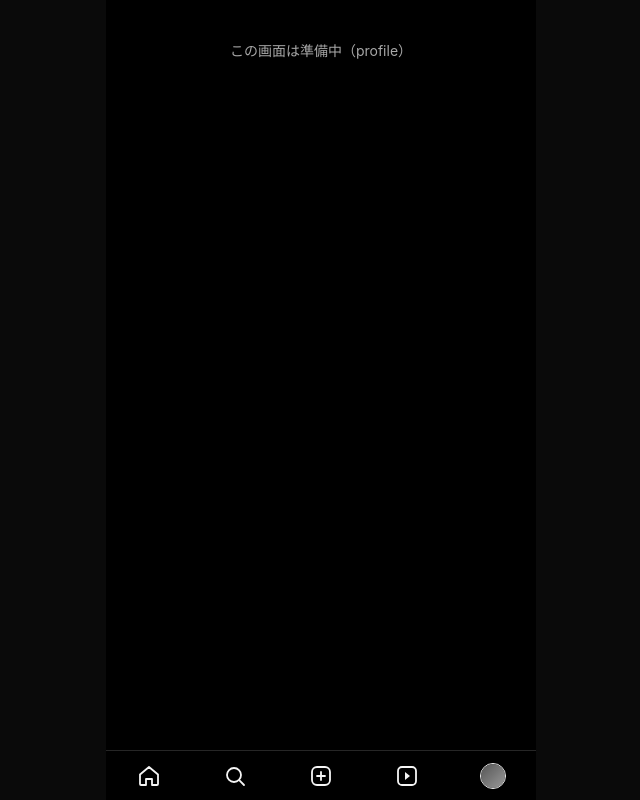
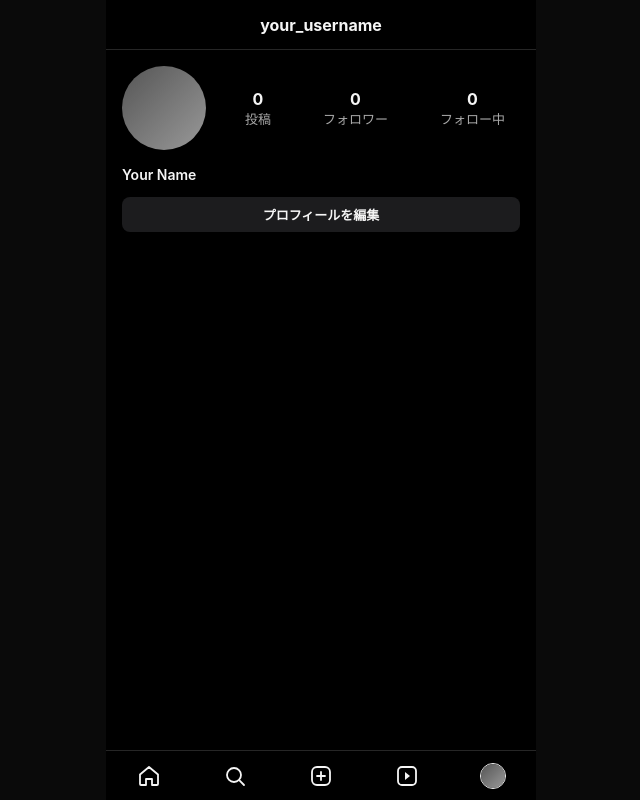
Before and after one commit to 7nagiiiiiii7-commits/instagram-local, a React (Vite) app: page / in a window 1280 px wide. Both pictures are taken after a click on the button 812 px from the left and 775 px from the top of the page. Shown: the whole page, without its empty margins (319-959 px from the left). Built offline with nearby package versions, Linux system fonts and the light colour scheme.

Commit message:
feat: add profile screen with grid and post detail

```diff
--- a/src/App.jsx
+++ b/src/App.jsx
@@ -1,7 +1,9 @@
 import { useStore } from './store/StoreProvider.jsx';
 import TabBar from './components/TabBar.jsx';
 import FeedScreen from './screens/FeedScreen.jsx';
+import ProfileScreen from './screens/ProfileScreen.jsx';
 import ComposerScreen from './screens/ComposerScreen.jsx';
+import PostDetail from './screens/PostDetail.jsx';
 
 export default function App() {
   const { ready, tab, overlay } = useStore();
@@ -11,12 +13,14 @@ export default function App() {
         {!ready ? <div className="loading">…</div> : (
           <>
             {tab === 'home' && <FeedScreen />}
-            {tab !== 'home' && <div className="empty">この画面は準備中（{tab}）</div>}
+            {tab === 'profile' && <ProfileScreen />}
+            {tab !== 'home' && tab !== 'profile' && <div className="empty">この画面は準備中（{tab}）</div>}
           </>
         )}
       </div>
       <TabBar />
       {overlay?.kind === 'composer' && <ComposerScreen />}
+      {overlay?.kind === 'postDetail' && <PostDetail id={overlay.id} />}
     </div>
   );
 }
--- /dev/null
+++ b/src/screens/PostDetail.jsx
@@ -0,0 +1,20 @@
+import { useStore } from '../store/StoreProvider.jsx';
+import PostCard from '../components/PostCard.jsx';
+import { BackIcon } from '../components/icons.jsx';
+
+export default function PostDetail({ id }) {
+  const { posts, setOverlay } = useStore();
+  const post = posts.find((p) => p.id === id);
+  return (
+    <div className="overlay">
+      <header className="topbar">
+        <div className="topbar-side"><button onClick={() => setOverlay(null)}><BackIcon /></button></div>
+        <div className="topbar-title">投稿</div>
+        <div className="topbar-side" />
+      </header>
+      <div className="app-screen">
+        {post ? <PostCard post={post} /> : <div className="empty">投稿が見つかりません</div>}
+      </div>
+    </div>
+  );
+}
--- /dev/null
+++ b/src/screens/ProfileScreen.jsx
@@ -0,0 +1,46 @@
+import { useStore } from '../store/StoreProvider.jsx';
+import { useObjectURL } from '../hooks/useObjectURL.js';
+import TopBar from '../components/TopBar.jsx';
+import MediaItem from '../components/MediaItem.jsx';
+import { CarouselIcon, VideoMarkIcon } from '../components/icons.jsx';
+
+function GridCell({ post, onClick }) {
+  return (
+    <button className="grid-cell" onClick={onClick}>
+      <MediaItem media={post.media[0]} className="grid-img" />
+      {post.media.length > 1 && <span className="grid-badge"><CarouselIcon /></span>}
+      {post.media.length === 1 && post.media[0].kind === 'video' && <span className="grid-badge"><VideoMarkIcon /></span>}
+    </button>
+  );
+}
+
+export default function ProfileScreen() {
+  const { profile, posts, setOverlay } = useStore();
+  const avatarUrl = useObjectURL(profile?.avatarBlob);
+  const feed = posts.filter((p) => p.type === 'feed');
+
+  return (
+    <div>
+      <TopBar title={<span style={{ fontWeight: 700 }}>{profile?.username}</span>} />
+      <div className="profile-head">
+        <span className="avatar lg">{avatarUrl ? <img src={avatarUrl} alt="" /> : <span className="avatar-fallback" />}</span>
+        <div className="profile-stats">
+          <div><b>{feed.length}</b><span>投稿</span></div>
+          <div><b>0</b><span>フォロワー</span></div>
+          <div><b>0</b><span>フォロー中</span></div>
+        </div>
+      </div>
+      <div className="profile-bio">
+        <div className="profile-name">{profile?.displayName}</div>
+        {profile?.bio && <div className="profile-bio-text">{profile.bio}</div>}
+      </div>
+      <button className="profile-edit" onClick={() => setOverlay({ kind: 'editProfile' })}>プロフィールを編集</button>
+
+      <div className="grid">
+        {feed.map((p) => (
+          <GridCell key={p.id} post={p} onClick={() => setOverlay({ kind: 'postDetail', id: p.id })} />
+        ))}
+      </div>
+    </div>
+  );
+}
--- a/src/styles/app.css
+++ b/src/styles/app.css
@@ -93,3 +93,19 @@
 .composer-likes { width: 100%; background: transparent; border: 1px solid var(--ig-border); border-radius: 10px; color: var(--ig-text); padding: 10px; }
 .share-btn { color: var(--ig-accent); font-weight: 700; }
 .share-btn.disabled { opacity: .4; }
+
+.avatar.lg { width: 84px; height: 84px; }
+.profile-head { display: flex; align-items: center; gap: 24px; padding: 16px; }
+.profile-stats { display: flex; gap: 22px; flex: 1; justify-content: space-around; }
+.profile-stats div { display: flex; flex-direction: column; align-items: center; font-size: 13px; }
+.profile-stats b { font-size: 16px; }
+.profile-stats span { color: var(--ig-muted); }
+.profile-bio { padding: 0 16px; }
+.profile-name { font-weight: 600; font-size: 14px; }
+.profile-bio-text { font-size: 13px; color: var(--ig-text); white-space: pre-wrap; }
+.profile-edit { display: block; width: calc(100% - 32px); margin: 14px 16px; padding: 8px; background: var(--ig-elevated); border-radius: 8px; font-weight: 600; font-size: 13px; }
+
+.grid { display: grid; grid-template-columns: repeat(3, 1fr); gap: 2px; }
+.grid-cell { position: relative; aspect-ratio: 1; background: #111; }
+.grid-img { width: 100%; height: 100%; object-fit: cover; }
+.grid-badge { position: absolute; top: 6px; right: 6px; color: #fff; filter: drop-shadow(0 1px 2px rgba(0,0,0,.6)); }
```
